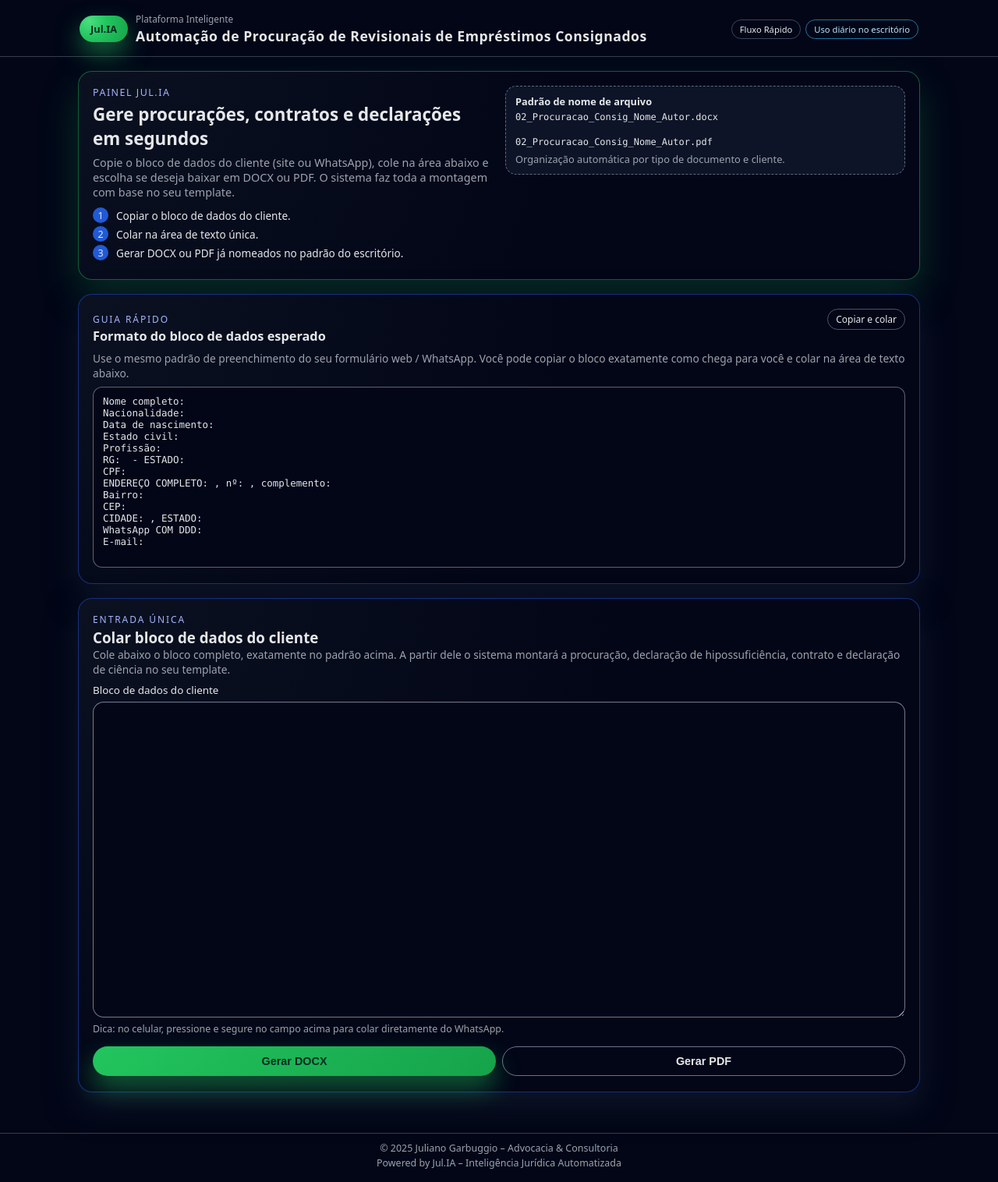
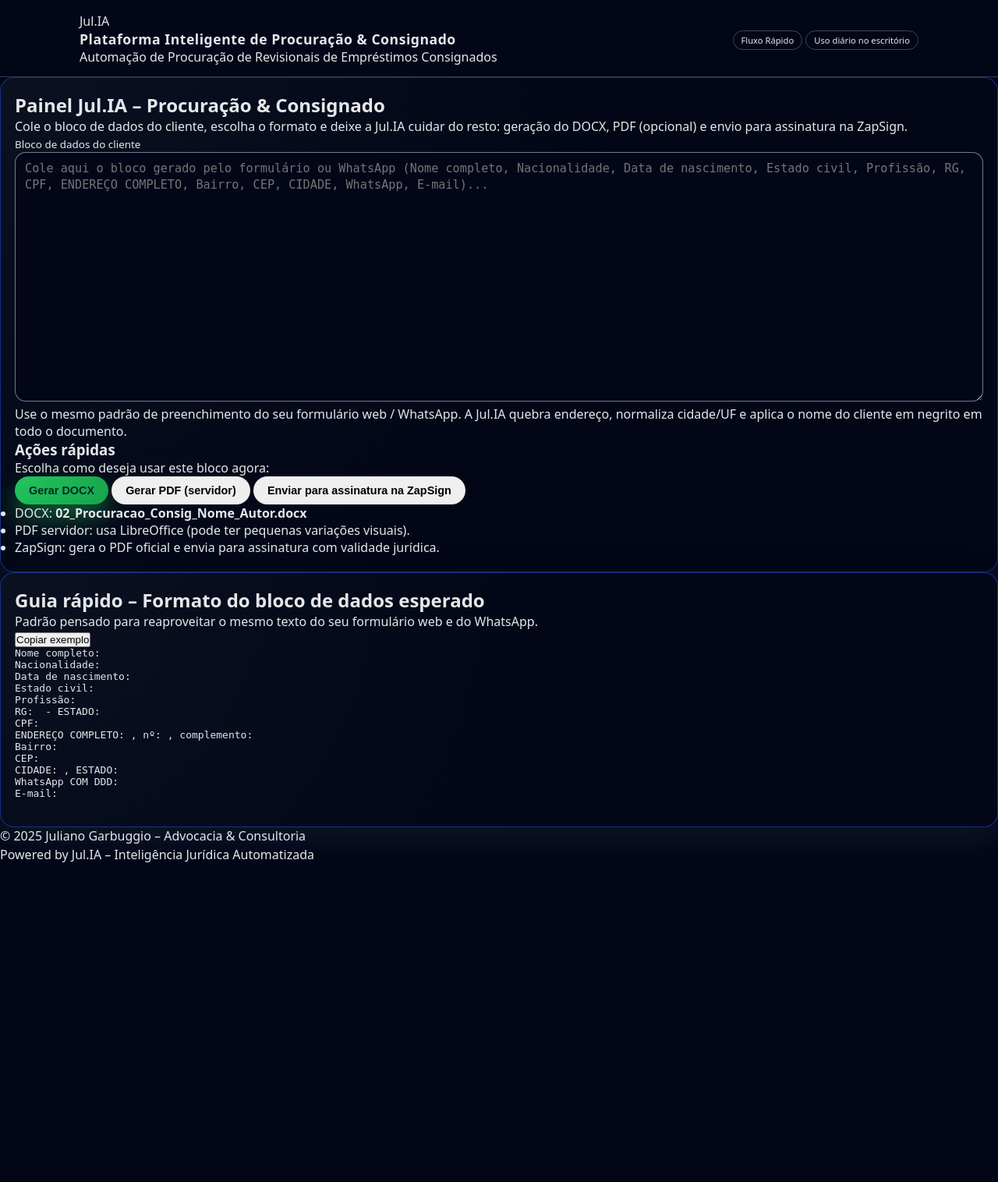
Before and after one commit to julianogarbuggio/julia-procuracao, a FastAPI app: page / in a window 1280 px wide. Shown: the whole page at 78% size. After the commit the page ends 1106 px from the top, so only its background shows below. Run offline with FastAPI, Linux system fonts and the light colour scheme.

Commit message:
Add files via upload

```diff
--- a/app/templates/index.html
+++ b/app/templates/index.html
@@ -4,66 +4,89 @@
     <meta charset="UTF-8">
     <title>Jul.IA – Automação de Procuração de Revisionais de Empréstimos Consignados</title>
     <meta name="viewport" content="width=device-width, initial-scale=1.0">
-    <link rel="stylesheet" href="/static/styles.css">
+    <link rel="stylesheet" href="{{ url_for('static', path='styles.css') }}">
 </head>
 <body>
-<div class="page-shell">
 <header class="topbar">
     <div class="topbar-inner">
-            <div class="brand-block">
-                <div class="brand-pill">Jul.IA</div>
+        <div class="brand">
+            <div class="brand-logo">
+                <span>Jul.IA</span>
+            </div>
             <div class="brand-text">
-                    <span class="brand-sub">Plataforma Inteligente</span>
-                    <h1>Automação de Procuração de Revisionais de Empréstimos Consignados</h1>
+                <h1>Plataforma Inteligente de Procuração &amp; Consignado</h1>
+                <p>Automação de Procuração de Revisionais de Empréstimos Consignados</p>
             </div>
         </div>
-            <div class="brand-right">
-                <span class="tag">Fluxo Rápido</span>
-                <span class="tag secondary">Uso diário no escritório</span>
+        <div class="topbar-tags">
+            <span class="tag tag-primary">Fluxo Rápido</span>
+            <span class="tag tag-outline">Uso diário no escritório</span>
         </div>
     </div>
 </header>
 
-    <main class="content">
-        <section class="card hero-card">
-            <div class="hero-left">
-                <p class="hero-kicker">Painel Jul.IA</p>
-                <h2>Gere procurações, contratos e declarações em segundos</h2>
-                <p class="hero-desc">
-                    Copie o bloco de dados do cliente (site ou WhatsApp), cole na área abaixo e escolha se
-                    deseja baixar em DOCX ou PDF. O sistema faz toda a montagem com base no seu template.
+<main>
+    <!-- Bloco principal -->
+    <section class="card hero">
+        <div class="hero-header">
+            <h2>Painel Jul.IA – Procuração &amp; Consignado</h2>
+            <p>
+                Cole o bloco de dados do cliente, escolha o formato e deixe a Jul.IA cuidar do resto:
+                geração do DOCX, PDF (opcional) e envio para assinatura na ZapSign.
             </p>
-                <ul class="steps">
-                    <li><span>1</span> Copiar o bloco de dados do cliente.</li>
-                    <li><span>2</span> Colar na área de texto única.</li>
-                    <li><span>3</span> Gerar DOCX ou PDF já nomeados no padrão do escritório.</li>
+        </div>
+
+        <form id="form-docs" method="post" class="form-grid">
+            <div class="form-main">
+                <label for="dados" class="label-main">Bloco de dados do cliente</label>
+                <textarea id="dados" name="dados" rows="14" required
+                          placeholder="Cole aqui o bloco gerado pelo formulário ou WhatsApp (Nome completo, Nacionalidade, Data de nascimento, Estado civil, Profissão, RG, CPF, ENDEREÇO COMPLETO, Bairro, CEP, CIDADE, WhatsApp, E-mail)..."></textarea>
+                <p class="hint">
+                    Use o mesmo padrão de preenchimento do seu formulário web / WhatsApp. A Jul.IA quebra endereço,
+                    normaliza cidade/UF e aplica o nome do cliente em negrito em todo o documento.
+                </p>
+            </div>
+
+            <div class="form-side">
+                <h3>Ações rápidas</h3>
+                <p class="hint">
+                    Escolha como deseja usar este bloco agora:
+                </p>
+                <div class="actions">
+                    <button type="button" class="btn primary" onclick="submitTo('/gerar-docx')">
+                        Gerar DOCX
+                    </button>
+                    <button type="button" class="btn secondary" onclick="submitTo('/gerar-pdf')">
+                        Gerar PDF (servidor)
+                    </button>
+                    <button type="button" class="btn zap" onclick="submitTo('/enviar-zapsign')">
+                        Enviar para assinatura na ZapSign
+                    </button>
+                </div>
+                <ul class="hint-list">
+                    <li>DOCX: <strong>02_Procuracao_Consig_Nome_Autor.docx</strong></li>
+                    <li>PDF servidor: usa LibreOffice (pode ter pequenas variações visuais).</li>
+                    <li>ZapSign: gera o PDF oficial e envia para assinatura com validade jurídica.</li>
                 </ul>
             </div>
-            <div class="hero-right">
-                <div class="hero-mini-card">
-                    <p class="mini-title">Padrão de nome de arquivo</p>
-                    <p class="mini-text">
-                        <code>02_Procuracao_Consig_Nome_Autor.docx</code><br>
-                        <code>02_Procuracao_Consig_Nome_Autor.pdf</code>
-                    </p>
-                    <p class="mini-foot">Organização automática por tipo de documento e cliente.</p>
-                </div>
-            </div>
+        </form>
     </section>
 
+    <!-- Guia rápido -->
     <section class="card">
-            <div class="card-header-row">
+        <div class="section-header">
             <div>
-                    <p class="section-kicker">Guia rápido</p>
-                    <h3>Formato do bloco de dados esperado</h3>
+                <h2>Guia rápido – Formato do bloco de dados esperado</h2>
+                <p class="section-sub">
+                    Padrão pensado para reaproveitar o mesmo texto do seu formulário web e do WhatsApp.
+                </p>
             </div>
-                <span class="section-pill">Copiar e colar</span>
+            <button type="button" class="mini-btn" onclick="copiarExemplo()">
+                Copiar exemplo
+            </button>
         </div>
-            <p class="section-desc">
-                Use o mesmo padrão de preenchimento do seu formulário web / WhatsApp. Você pode copiar o
-                bloco exatamente como chega para você e colar na área de texto abaixo.
-            </p>
-            <pre class="code-block">
+
+        <pre id="exemplo-bloco" class="code">
 Nome completo:
 Nacionalidade:
 Data de nascimento:
@@ -79,36 +102,29 @@ WhatsApp COM DDD:
 E-mail:
         </pre>
     </section>
-
-        <section class="card">
-            <p class="section-kicker">Entrada única</p>
-            <h3>Colar bloco de dados do cliente</h3>
-            <p class="section-desc">
-                Cole abaixo o bloco completo, exatamente no padrão acima. A partir dele o sistema montará
-                a procuração, declaração de hipossuficiência, contrato e declaração de ciência no seu template.
-            </p>
-            <form class="form-card">
-                <label for="dados">Bloco de dados do cliente</label>
-                <textarea id="dados" name="dados" rows="18" required></textarea>
-                <p class="field-help">
-                    Dica: no celular, pressione e segure no campo acima para colar diretamente do WhatsApp.
-                </p>
-                <div class="dual-actions">
-                    <button type="submit" class="btn primary full-width" formaction="/gerar-docx" formmethod="post">
-                        Gerar DOCX
-                    </button>
-                    <button type="submit" class="btn ghost full-width" formaction="/gerar-pdf" formmethod="post">
-                        Gerar PDF
-                    </button>
-                </div>
-            </form>
-        </section>
 </main>
 
-    <footer class="footer">
+<footer>
     <p class="footer-main">© 2025 Juliano Garbuggio – Advocacia &amp; Consultoria</p>
     <p class="footer-sub">Powered by Jul.IA – Inteligência Jurídica Automatizada</p>
 </footer>
-</div>
+
+<script>
+    function submitTo(action) {
+        const form = document.getElementById('form-docs');
+        form.action = action;
+        form.method = 'post';
+        form.submit();
+    }
+
+    function copiarExemplo() {
+        const txt = document.getElementById('exemplo-bloco').innerText.trim();
+        navigator.clipboard.writeText(txt).then(() => {
+            alert('Exemplo copiado. Agora é só colar no seu formulário ou usar como base no WhatsApp.');
+        }).catch(() => {
+            alert('Não foi possível copiar automaticamente. Se quiser, selecione e copie manualmente.');
+        });
+    }
+</script>
 </body>
 </html>
```
Lines whose indentation alone changed are shown as unchanged.
